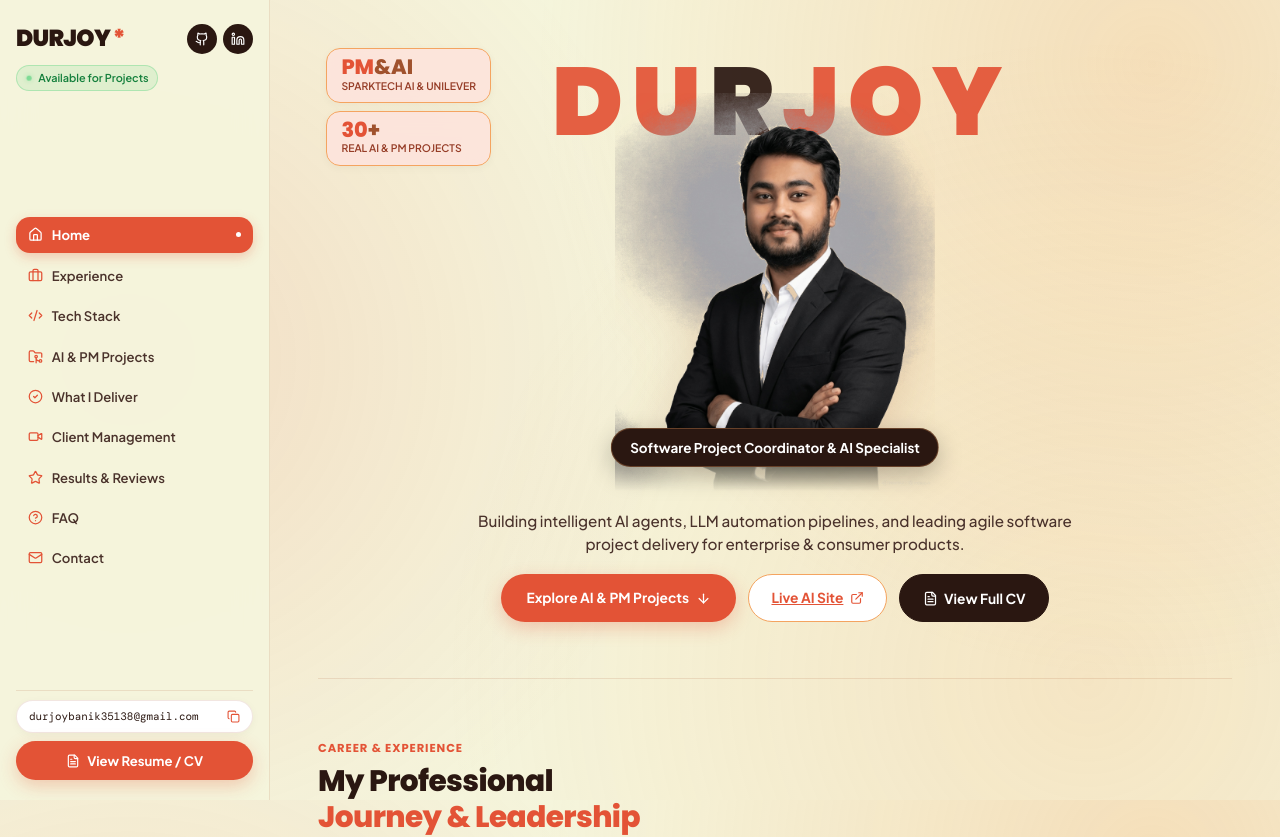
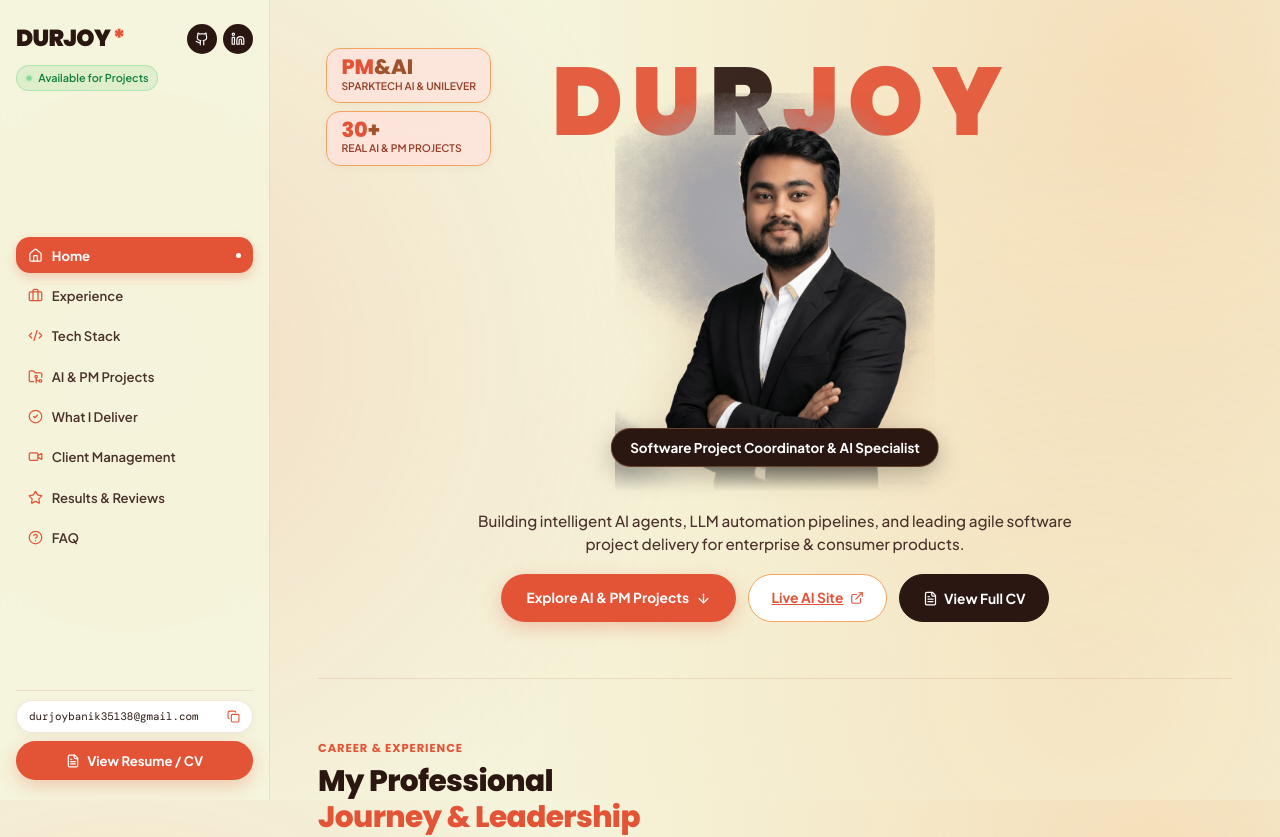
Before and after one commit to Ekaanta/durjoy_portfolio, a Next.js app: page / in a window 1280 px wide. Shown: the top 837 px of the page. Built offline with nearby package versions, Linux system fonts and the light colour scheme.

Commit message:
Remove Contact section and synchronize navigation

```diff
--- a/app/page.tsx
+++ b/app/page.tsx
@@ -10,7 +10,6 @@ import WhatYouGetSection from "@/components/WhatYouGetSection";
 import ClientManagementSection, { VideoItem } from "@/components/ClientManagementSection";
 import WorkSamplesSection from "@/components/WorkSamplesSection";
 import FaqSection from "@/components/FaqSection";
-import ContactSection from "@/components/ContactSection";
 
 import ProjectsModal from "@/components/modals/ProjectsModal";
 import ReviewsModal from "@/components/modals/ReviewsModal";
@@ -76,9 +75,6 @@ export default function Home() {
 
         {/* 8. Frequently Asked Questions */}
         <FaqSection />
-
-        {/* 9. Contact Section */}
-        <ContactSection />
       </main>
 
       {/* Interactive Modals */}
--- a/components/Navbar.tsx
+++ b/components/Navbar.tsx
@@ -10,7 +10,6 @@ import {
   Video,
   Star,
   HelpCircle,
-  Mail,
   Github,
   Linkedin,
   Copy,
@@ -32,8 +31,7 @@ const navItems = [
   { label: "What I Deliver", href: "#what-you-get", icon: <CheckCircle2 size={15} /> },
   { label: "Client Management", href: "#client-management", icon: <Video size={15} /> },
   { label: "Results & Reviews", href: "#work-samples", icon: <Star size={15} /> },
-  { label: "FAQ", href: "#faq", icon: <HelpCircle size={15} /> },
-  { label: "Contact", href: "#contact", icon: <Mail size={15} /> }
+  { label: "FAQ", href: "#faq", icon: <HelpCircle size={15} /> }
 ];
 
 export default function Navbar({ onOpenCvModal }: NavbarProps) {
```
Also changed, not shown: 1 other file (tests, documents, lock files or other folders).
